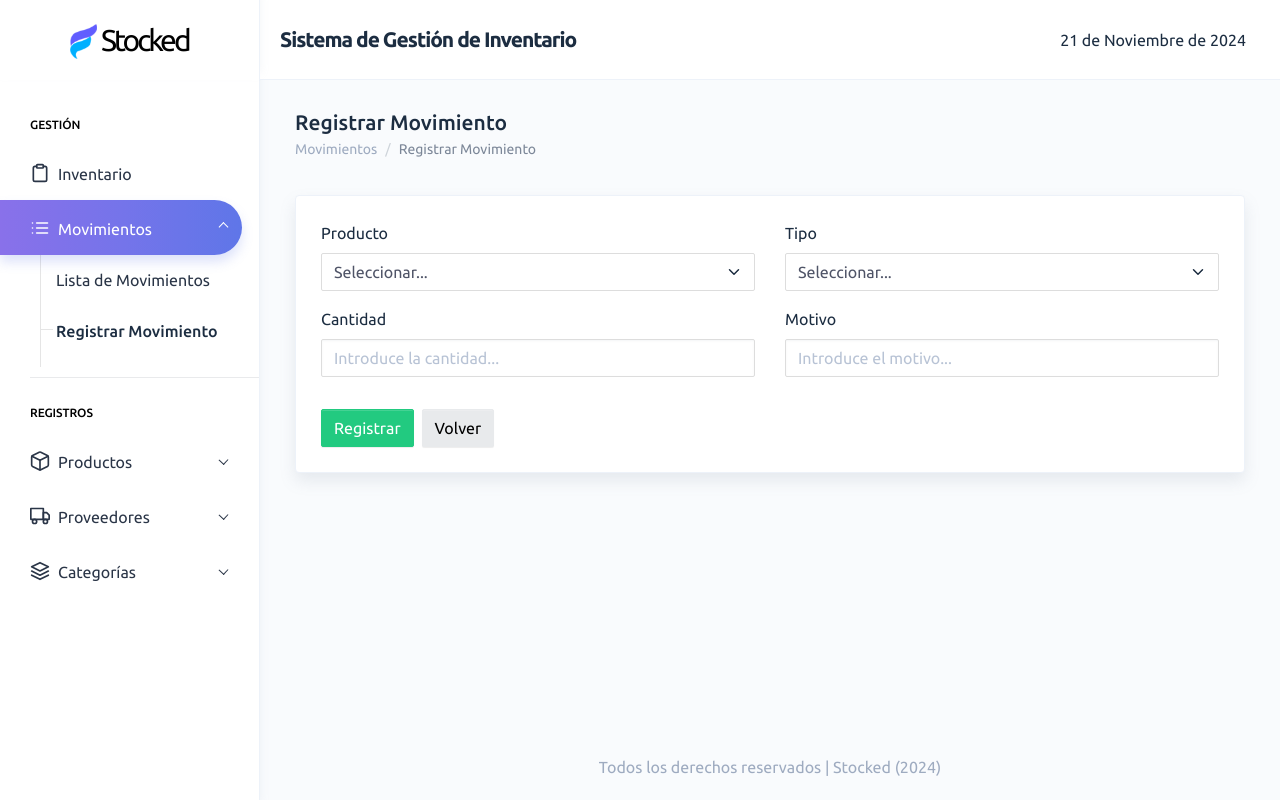
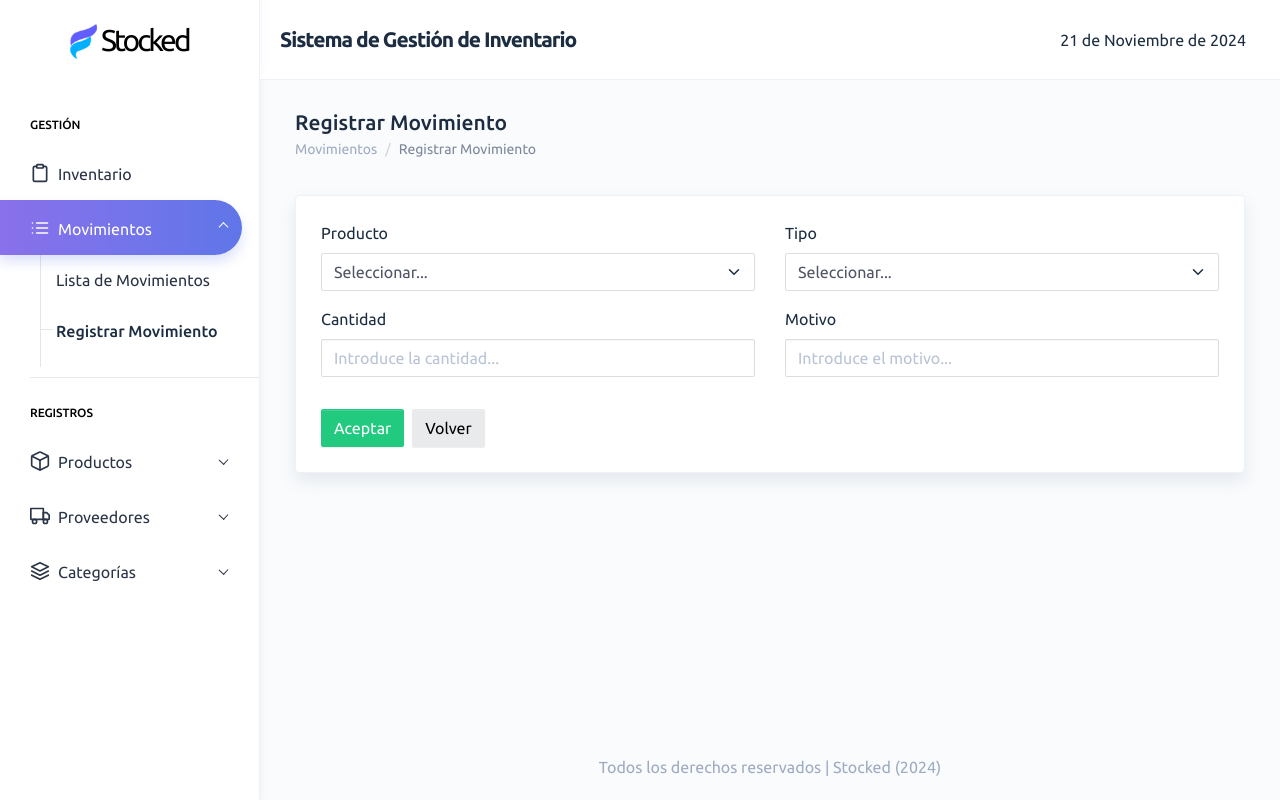
Before and after one commit to esteban-florez/stockapp, a Django app: page /movements/create in a window 1280 px wide. Run offline with Django 5.2, Linux system fonts and the light colour scheme; data that the repository does not hold is empty; some libraries are stand-ins or nearby versions.

Commit message:
Cambiar texto de botones, corregir bug.

```diff
--- a/stock/templates/create_movement.html
+++ b/stock/templates/create_movement.html
@@ -59,7 +59,7 @@
         </div>
       </template>
       <div class="col-lg-12 d-flex gap-2 mt-3">
-        <button type="submit" class="btn btn-success">Registrar</button>
+        <button type="submit" class="btn btn-success">Aceptar</button>
         <a href="{% url 'index' %}" class="btn btn-light">Volver</a>
       </div>
     </div>
--- a/stock/templates/create_product.html
+++ b/stock/templates/create_product.html
@@ -33,14 +33,14 @@
           <select class="form-select {% if errors.category %} is-invalid{% endif %}" name="category" id="category" required>
             <option value="">Seleccionar...</option>
             {% for category in categories %}
-              <option value="{{ category.id }}" {% if category.id == int(old.category) %}selected{% endif %}>{{ category.name }}</option>
+              <option value="{{ category.id }}" {% if category.id == old.category %}selected{% endif %}>{{ category.name }}</option>
             {% endfor %}
           </select>
           <p class="invalid-feedback">{{ errors.category.0 }}</p>
         </div>
       </div>
       <div class="col-lg-12 d-flex gap-2 mt-3">
-        <button type="submit" class="btn btn-success">Registrar</button>
+        <button type="submit" class="btn btn-success">Aceptar</button>
         <a href="{% url 'products' %}" class="btn btn-light">Volver</a>
       </div>
     </div>
--- a/stock/templates/create_supplier.html
+++ b/stock/templates/create_supplier.html
@@ -33,7 +33,7 @@
         </div>
       </div>
       <div class="col-lg-12 d-flex gap-2 mt-3">
-        <button type="submit" class="btn btn-success">Registrar</button>
+        <button type="submit" class="btn btn-success">Aceptar</button>
         <a href="{% url 'categories' %}" class="btn btn-light">Volver</a>
       </div>
     </div>
```
